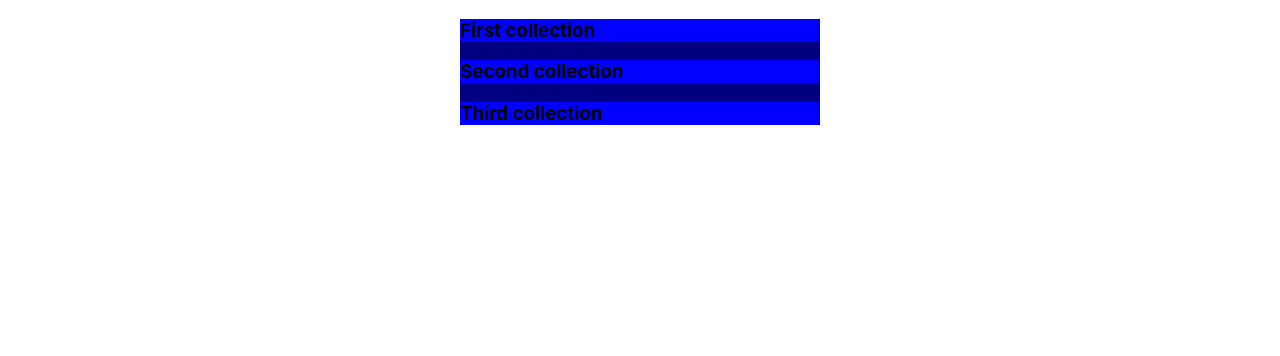
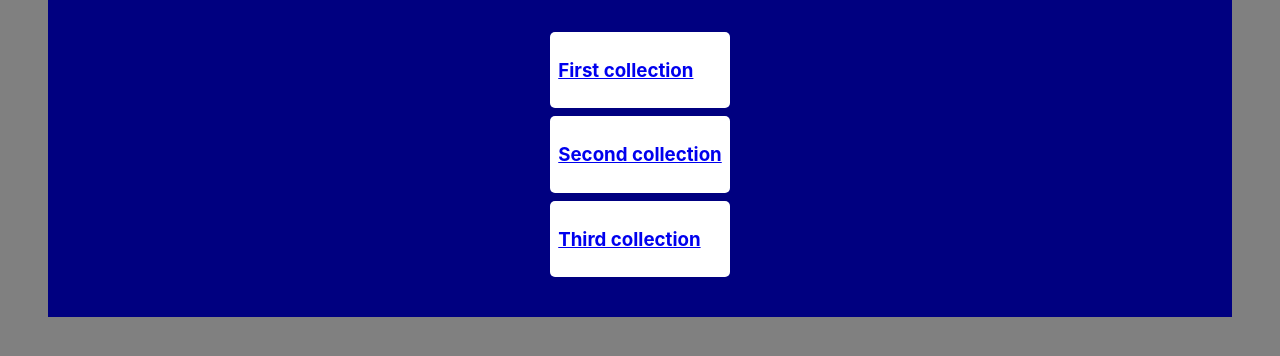
Before and after one commit to johndpope/munin-web, a React (Create React App) app: page / in a window 1280 px wide. Shown: the top 356 px of the page. Built offline with nearby package versions, Linux system fonts and the light colour scheme.

Commit message:
Fix routing from collections overview to collection

```diff
--- a/src/App.scss
+++ b/src/App.scss
@@ -1,9 +1,10 @@
 body {
-    background: white;
+    background: gray;
 }
 
 .app {
+    padding: 2rem;
     background: rgb(0, 0, 128);
-    max-width: 360px;
+    max-width: 70rem;
     margin: 0 auto;
 }
--- a/src/App.tsx
+++ b/src/App.tsx
@@ -1,15 +1,17 @@
 import { BrowserRouter as Router, Route, Switch } from 'react-router-dom';
 import React, { Suspense, lazy } from 'react';
 import './App.scss';
+import MemoryCardCollectionComponent from './memory-card/memory-card-collection.component';
 
-const MemoryCardsOverview = lazy(() => import('./memory-card/memory-cards-overview.component'));
+const MemoryCardCollectionsOverview = lazy(() => import('./memory-card/memory-card-collections-overview.component'));
 
 const App = () => (
   <div className="app">
     <Router>
       <Suspense fallback={<div>Loading...</div>}>
         <Switch>
-          <Route exact path="/" component={MemoryCardsOverview}/>
+          <Route exact path="/" component={MemoryCardCollectionsOverview}/>
+          <Route exact path="/memory-card-collection/:id" component={MemoryCardCollectionComponent}/>
         </Switch>
       </Suspense>
     </Router>
--- a/src/common/card.component.scss
+++ b/src/common/card.component.scss
@@ -1,3 +1,5 @@
 .card {
-    background: blue;
+    background: white;
+    border-radius: 5px;
+    padding: 0.5rem 0.5rem;
 }
--- /dev/null
+++ b/src/memory-card/memory-card-collection.component.tsx
@@ -0,0 +1,24 @@
+import React, {Component} from 'react';
+import { RouteComponentProps } from 'react-router';
+import CardComponent from '../common/card.component';
+
+class MemoryCardCollectionComponent extends Component<RouteComponentProps<MemoryCardCollectionProps>> {
+
+    constructor(props: RouteComponentProps<MemoryCardCollectionProps>) {
+        super(props);
+        console.log(this.props)
+    }
+
+    render() {
+        return <CardComponent><h1>Hei {this.props.match.params.id}</h1></CardComponent>
+    }
+
+}
+
+
+
+interface MemoryCardCollectionProps {
+    id?: string | undefined;
+}
+
+export default MemoryCardCollectionComponent;
--- /dev/null
+++ b/src/memory-card/memory-card-collections-overview.component.scss
@@ -0,0 +1,14 @@
+.memory-card-collections-overview {
+    display: flex;
+    justify-content: center;
+    flex: 1;
+    flex-direction: row;
+
+    &__list {
+        max-width: 30rem;
+    }
+
+    &__list-entry {
+        margin-bottom: 0.5rem;
+    }
+}
--- a/src/memory-card/memory-cards-overview.component.tsx
+++ b/src/memory-card/memory-card-collections-overview.component.tsx
@@ -1,8 +1,9 @@
 import React from 'react';
-import './memory-cards-overview.component.scss';
+import './memory-card-collections-overview.component.scss';
 import { MemoryCardCollection } from '../models/memory-card-collection';
 import { MemoryCardService } from '../http/memory-card.service';
 import CardComponent from '../common/card.component';
+import { NavLink } from 'react-router-dom';
 
 class MemoryCardCollectionsOverview extends React.Component<any, MemoryCardCollectionsOverviewState> {
 
@@ -23,7 +24,9 @@ class MemoryCardCollectionsOverview extends React.Component<any, MemoryCardColle
     render () {
         const list = this.renderCollectionList();
         return  <div className="memory-card-collections-overview">
-                    {list}
+                    <div className="memory-card-collections-overview__list">
+                        {list}
+                    </div>
                 </div>
     }
 
@@ -35,9 +38,13 @@ class MemoryCardCollectionsOverview extends React.Component<any, MemoryCardColle
         }
 
         return collections.map(collection =>
-            <CardComponent key={collection.id}>
-                    <h3>{collection.name}</h3>
-            </CardComponent>
+            <div className="memory-card-collections-overview__list-entry">
+                <CardComponent key={collection.id}>
+                    <NavLink to={`/memory-card-collection/${collection.id}`}>
+                        <h3>{collection.name}</h3>
+                    </NavLink>
+                </CardComponent>
+            </div>
         );
     }
 }
--- a/src/memory-card/memory-cards-overview.component.scss
+++ /dev/null
@@ -1,7 +0,0 @@
-.memory-cards-overview {
-    display: flex;
-    justify-content: center;
-    flex: 1;
-    flex-direction: row;
-    padding: 1rem 0.5rem;
-}
```
